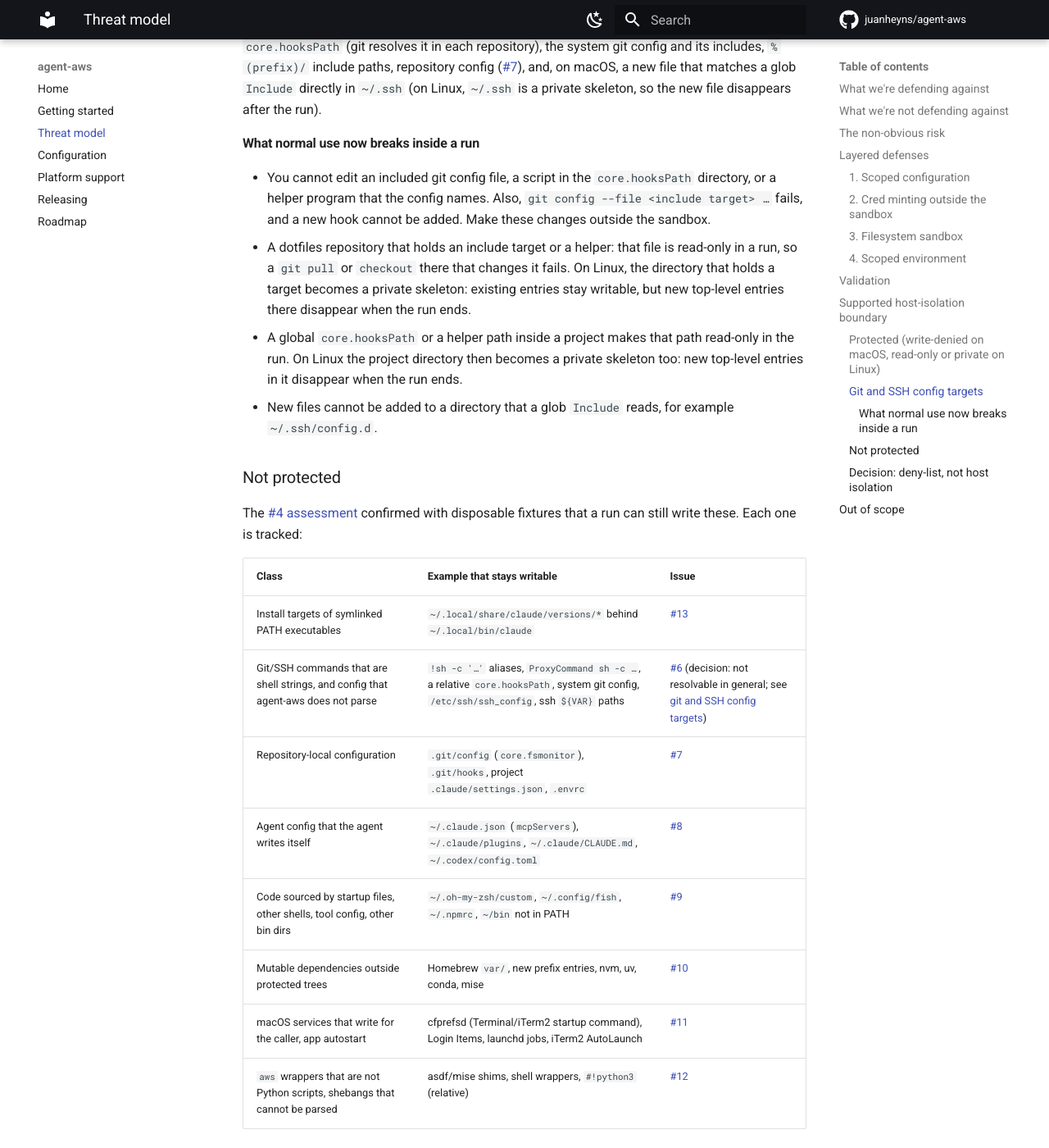
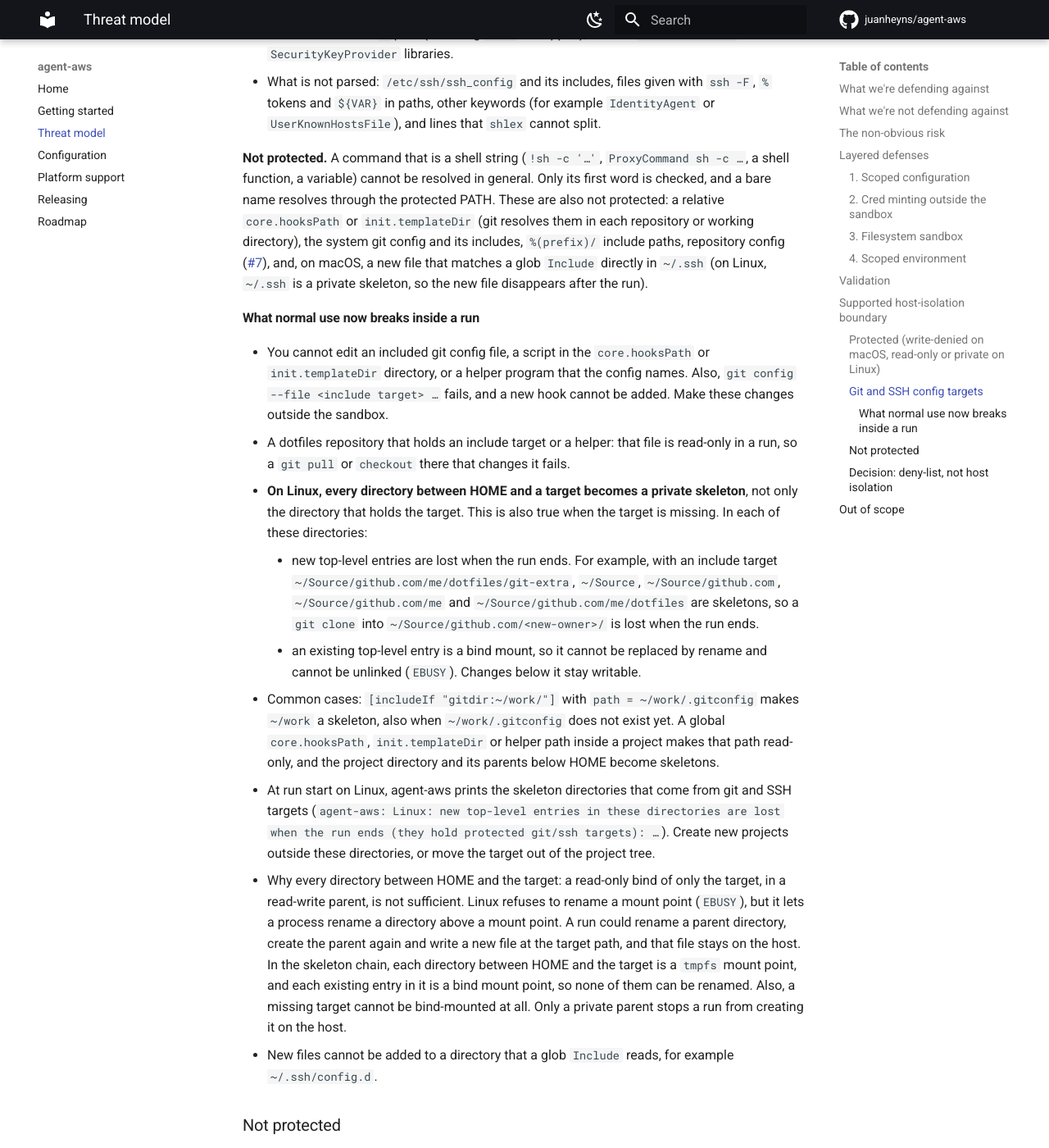
Before and after one commit to juanheyns/agent-aws, an MkDocs documentation site: the page built from docs/threat-model.md, in a window 1280 px wide and 1400 px high, scrolled down 5970 px. Shown: the whole window at 82% size. Built offline with MkDocs 1.6.1 and Material for MkDocs 9.7.7, drawn with Linux system fonts in a browser that asks for light colours; comment, search, counter and statistics services are not loaded; some of the changed text lies outside the part shown.

Commit message:
Protect git hook commands, init.templateDir and more command keys; document Linux skeleton chain
Review round 1 on PR #16:
- hook.<name>.command and init.templateDir (directory) are now protected.
- Add gpg.ssh.defaultKeyCommand, interactive.diffFilter,
  core.alternateRefsCommand, sendemail.*Cmd, trailer.*.command/cmd and
  remote.*.uploadpack/receivepack to GIT_COMMAND_KEYS.
- On Linux, print the skeleton directories that come from git/ssh targets
  at run start, and document that every directory between HOME and a
  target is a private skeleton, and why.

```diff
--- a/docs/threat-model.md
+++ b/docs/threat-model.md
@@ -247,16 +247,26 @@
 - Protected from these files:
     - every included file. `~` is expanded. A relative path is relative to the
       directory of the including file (its lexical and its resolved path).
-    - the `core.hooksPath` directory, when it is absolute or starts with `~`.
+    - the `core.hooksPath` and `init.templateDir` directories, when the path
+      is absolute or starts with `~`. `git init` and `git clone` copy the hooks
+      in the template directory into each new repository.
     - the program of a command when its first word is an absolute or `~` path
       (after a `!` and a leading `exec`): `credential.helper` (also per URL),
       `core.fsmonitor`, `core.sshCommand`, `core.pager`, `core.editor`,
-      `core.askPass`, `core.gitProxy`, `sequence.editor`, `gpg.program` and
-      `gpg.*.program`, `diff.external`, `diff.*.textconv`, `diff.*.command`,
+      `core.askPass`, `core.gitProxy`, `core.alternateRefsCommand`,
+      `hook.*.command`, `sequence.editor`, `gpg.program`, `gpg.*.program`,
+      `gpg.ssh.defaultKeyCommand`, `interactive.diffFilter`,
+      `diff.external`, `diff.*.textconv`, `diff.*.command`,
       `filter.*.clean`, `filter.*.smudge`, `filter.*.process`,
       `merge.*.driver`, `cmd` and `path` of `mergetool.*`, `difftool.*`,
-      `man.*` and `browser.*`, `sendemail.smtpServer`,
-      `uploadpack.packObjectsHook`, `pager.*` and `alias.*`.
+      `man.*` and `browser.*`, `sendemail.smtpServer`, `sendemail.sendmailCmd`,
+      `sendemail.toCmd`, `sendemail.ccCmd`, `sendemail.headerCmd`,
+      `trailer.*.command`, `trailer.*.cmd`, `remote.*.uploadpack`,
+      `remote.*.receivepack`, `uploadpack.packObjectsHook`, `pager.*` and
+      `alias.*`.
+    - This key list is not complete forever. New git versions add keys whose
+      value is a command, and agent-aws does not protect a key that is not in
+      the list (`GIT_COMMAND_KEYS` in `bin/agent-aws`).
 - If git is not in PATH, or a git call fails or times out, the run continues
   and prints a warning. The targets of that config are then not protected.
 
@@ -280,7 +290,7 @@
 `ProxyCommand sh -c …`, a shell function, a variable) cannot be resolved in
 general. Only its first word is checked, and a bare name resolves through the
 protected PATH. These are also not protected: a relative `core.hooksPath`
-(git resolves it in each repository), the system git config and its includes,
+or `init.templateDir` (git resolves them in each repository or working directory), the system git config and its includes,
 `%(prefix)/` include paths, repository config
 ([#7](https://github.com/juanheyns/agent-aws/issues/7)), and, on macOS, a new
 file that matches a glob `Include` directly in `~/.ssh` (on Linux, `~/.ssh` is
@@ -289,17 +299,43 @@
 #### What normal use now breaks inside a run
 
 - You cannot edit an included git config file, a script in the
-  `core.hooksPath` directory, or a helper program that the config names. Also,
+  `core.hooksPath` or `init.templateDir` directory, or a helper program that the config names. Also,
   `git config --file <include target> …` fails, and a new hook cannot be added.
   Make these changes outside the sandbox.
 - A dotfiles repository that holds an include target or a helper: that file
   is read-only in a run, so a `git pull` or `checkout` there that changes it
-  fails. On Linux, the directory that holds a target becomes a private
-  skeleton: existing entries stay writable, but new top-level entries there
-  disappear when the run ends.
-- A global `core.hooksPath` or a helper path inside a project makes that path
-  read-only in the run. On Linux the project directory then becomes a private
-  skeleton too: new top-level entries in it disappear when the run ends.
+  fails.
+- **On Linux, every directory between HOME and a target becomes a private
+  skeleton**, not only the directory that holds the target. This is also true
+  when the target is missing. In each of these directories:
+    - new top-level entries are lost when the run ends. For example, with an
+      include target `~/Source/github.com/me/dotfiles/git-extra`, `~/Source`,
+      `~/Source/github.com`, `~/Source/github.com/me` and
+      `~/Source/github.com/me/dotfiles` are skeletons, so a `git clone` into
+      `~/Source/github.com/<new-owner>/` is lost when the run ends.
+    - an existing top-level entry is a bind mount, so it cannot be replaced by
+      rename and cannot be unlinked (`EBUSY`). Changes below it stay writable.
+- Common cases: `[includeIf "gitdir:~/work/"]` with
+  `path = ~/work/.gitconfig` makes `~/work` a skeleton, also when
+  `~/work/.gitconfig` does not exist yet. A global `core.hooksPath`,
+  `init.templateDir` or helper path inside a project makes that path
+  read-only, and the project directory and its parents below HOME become
+  skeletons.
+- At run start on Linux, agent-aws prints the skeleton directories that come
+  from git and SSH targets (`agent-aws: Linux: new top-level entries in these
+  directories are lost when the run ends (they hold protected git/ssh
+  targets): …`). Create new projects outside these directories, or move the
+  target out of the project tree.
+- Why every directory between HOME and the target: a read-only bind of only
+  the target, in a read-write parent, is not sufficient. Linux refuses to
+  rename a mount point (`EBUSY`), but it lets a process rename a directory
+  above a mount point. A run could rename a parent directory, create the
+  parent again and write a new file at the target path, and that file stays
+  on the host. In the skeleton chain, each directory between HOME and the
+  target is a `tmpfs` mount point, and each existing entry in it is a bind
+  mount point, so none of them can be renamed. Also, a missing target cannot
+  be bind-mounted at all. Only a private parent stops a run from creating it
+  on the host.
 - New files cannot be added to a directory that a glob `Include` reads, for
   example `~/.ssh/config.d`.
 
```
Also changed, not shown: docs/platform-support.md (+10 -2 lines), 3 other files.
